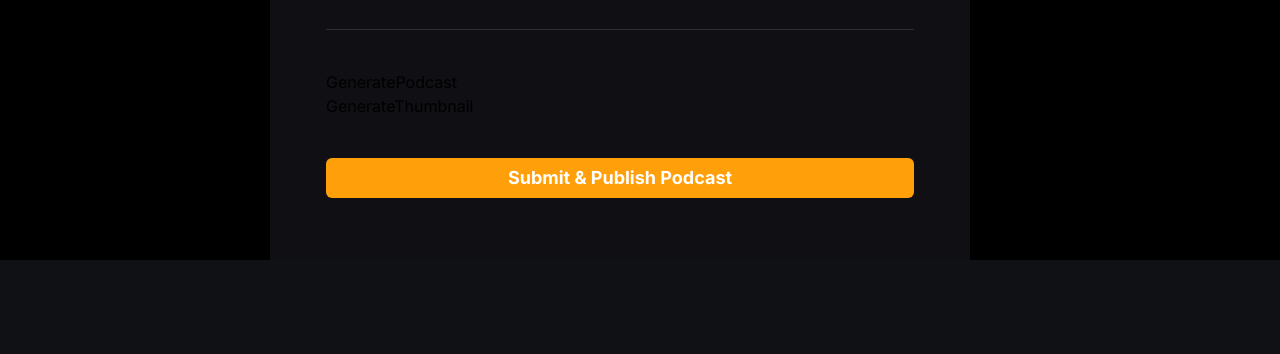
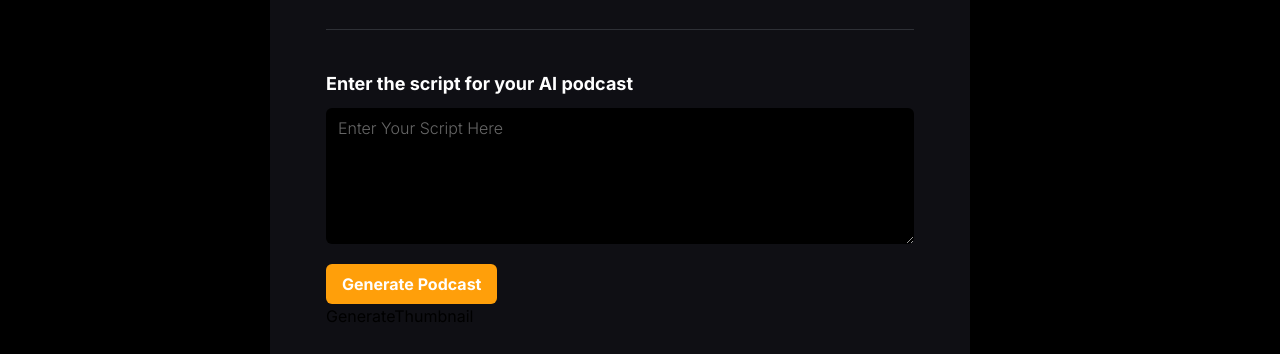
Before and after one commit to ddssamu3l/Podify-AI_Saas_podcast, a Next.js app: page /create-podcast in a window 1280 px wide. Shown: the part 540-894 px from the top of the page. Before the commit the page ends 800 px from the top, so only its background shows below. Built offline with nearby package versions, Linux system fonts and the light colour scheme; no server answers.

Commit message:
Generate Podcast implemented

```diff
--- a/app/(root)/create-podcast/page.tsx
+++ b/app/(root)/create-podcast/page.tsx
@@ -28,8 +28,8 @@ import { Input } from "@/components/ui/input"
 import { cn } from "@/lib/utils"
 import { useState } from "react"
 import { Textarea } from "@/components/ui/textarea"
-import GeneratePodcast from "@/components/ui/GeneratePodcast"
-import GenerateThumbnail from "@/components/ui/GenerateThumbnail"
+import GeneratePodcast from "@/components/GeneratePodcast"
+import GenerateThumbnail from "@/components/GenerateThumbnail"
 import { Loader } from "lucide-react"
 import { Id } from "@/convex/_generated/dataModel"
 
@@ -87,7 +87,7 @@ const CreatePodcast = () => {
                 <FormItem className = "flex flex-col gap-2.5">
                   <FormLabel className = "md:text-lg text-md font-bold text-white-1">Podcast Title</FormLabel>
                   <FormControl>
-                    <Input className = "input-class focus-visible:ring-yellow" placeholder="What would you like to name your podcast?" {...field} />
+                    <Input className = "input-class focus-visible:ring-offset-yellow" placeholder="What would you like to name your podcast?" {...field} />
                   </FormControl>
                   <FormMessage className = "text-white-1"/>
                 </FormItem>
@@ -111,10 +111,10 @@ const CreatePodcast = () => {
                 />
               </div>
               <Select onValueChange={(value) => setVoiceType(value)}>
-                <SelectTrigger className={cn('capitalize md:text-lg text-md w-full border-none bg-black-0 text-white-3')}>
+                <SelectTrigger className={cn('capitalize md:text-lg text-md w-full border-none bg-black-0 text-white-3 focus:ring-offset-yellow')}>
                   <SelectValue className=" placeholder:text-white-3" placeholder="Select Voice" />
                 </SelectTrigger>
-                <SelectContent className = "md:text-lg text-md border-none bg-black-0 text-white-1 focus:ring-yellow">
+                <SelectContent className = "md:text-lg text-md border-none bg-black-0 text-white-1 focus:ring-offset-yellow">
                   {VoiceCategories.map((category) => (
                     <SelectItem key = {category} value = {category} className = "capitalize focus:bg-yellow">
                       {category}
@@ -131,7 +131,7 @@ const CreatePodcast = () => {
               </Select>
             </div>
 
-            {/*============================= SELECT AI VOICE ================================*/}
+            {/*============================= Podcast Description ================================*/}
             <FormField
               control={form.control}
               name="podcastDescription"
@@ -139,7 +139,7 @@ const CreatePodcast = () => {
                 <FormItem className = "flex flex-col gap-2.5">
                   <FormLabel className = "md:text-lg text-md font-bold text-white-1">Description</FormLabel>
                   <FormControl>
-                    <Textarea className = "input-class focus-visible:ring-yellow" placeholder="Write a short description for your AI podcast" {...field} />
+                    <Textarea className = "input-class focus-visible:ring-offset-yellow" placeholder="Write a short description for your AI podcast" {...field} />
                   </FormControl>
                   <FormMessage className = "text-white-1"/>
                 </FormItem>
@@ -148,14 +148,22 @@ const CreatePodcast = () => {
           </div>
 
           <div className = "flex flex-col pt-10">
-              <GeneratePodcast />
+              <GeneratePodcast
+                setAudioStorageId={setAudioStorageId}
+                setAudio={setAudioURL}
+                voiceType={voiceType}
+                audio={audioURL}
+                voicePrompt={voicePrompt}
+                setVoicePrompt={setVoicePrompt}
+                setAudioDuration={setAudioDuration}
+              />
 
               <GenerateThumbnail />
 
               <div className = "mt-10 w-full">
                 <Button
                 type = "submit"
-                className = "md:text-lg text-md w-full bg-yellow py-4 font-bold text-white-1 transition-all duration-500 hover:bg-black-0 hover:border hover:border-yellow"
+                className = "md:text-lg text-md w-full bg-yellow py-4 font-bold text-white-1 transition-all duration-500 hover:bg-black-0 hover:border hover:border-yellow transition-all"
                 >
                   {isSubmitting ? (
                     <>
--- a/app/(root)/layout.tsx
+++ b/app/(root)/layout.tsx
@@ -1,6 +1,6 @@
-import LeftSidebar from "@/components/ui/LeftSidebar";
-import MobileNav from "@/components/ui/Mobilenav";
-import RightSidebar from "@/components/ui/RightSidebar";
+import LeftSidebar from "@/components/LeftSidebar";
+import MobileNav from "@/components/MobileNav";
+import RightSidebar from "@/components/RightSidebar";
 import type { Metadata } from "next";
 import Image from "next/image";
 
--- a/app/(root)/page.tsx
+++ b/app/(root)/page.tsx
@@ -1,6 +1,6 @@
 "use client";
 import { podcastData } from '@/data';
-import PodcastCard from "@/components/ui/PodcastCard";
+import PodcastCard from "@/components/PodcastCard";
 import { useQuery } from "convex/react";
 import { api } from "@/convex/_generated/api";
 
--- /dev/null
+++ b/components/GeneratePodcast.tsx
@@ -0,0 +1,88 @@
+import React, { useState } from 'react'
+import {GeneratePodcastProps} from "@/types/index"
+import { Label } from './ui/label'
+import { Textarea } from './ui/textarea'
+import { Button } from './ui/button'
+import { Loader } from 'lucide-react'
+
+const useGeneratePodcast = (props: GeneratePodcastProps) => {
+  // logic for podcast generation
+  const [isGenerating, setIsGenerating] = useState(false)
+
+  const generatePodcast = async () => {
+    setIsGenerating(true);
+    props.setAudio('');
+    // just a safety check to see if the prompt is there
+    if(!props.voicePrompt){
+      // TODO: show error message
+      return setIsGenerating(false);
+    }
+
+    try{
+      /*const response = await getPodcastAudio({
+        voice: props.voiceType,
+        input: voicePrompt,
+      })*/
+    }catch (e){
+      console.log('Error while generating podcast in GeneratePodcast.tsx', e);
+      // TODO: show error message
+      setIsGenerating(false);
+    }
+  }
+  return{isGenerating, generatePodcast}
+}
+
+const GeneratePodcast = (
+  props: GeneratePodcastProps) => {
+
+    const {isGenerating, generatePodcast} = useGeneratePodcast(props);
+  return (
+    <div>
+      {/*============================= PROMPT SCRIPT ================================ */}
+      <div className = "flex flex-col gap-2.5">
+        <Label className = "md:text-lg text-md font-bold text-white-1">
+          Enter the script for your AI podcast
+        </Label>
+
+        <Textarea
+          className = "input-class font-light focus-visible:ring-offset-yellow"
+          placeholder = "Enter your script here"
+          rows={5}
+          value={props.voicePrompt}
+          onChange={(e) => props.setVoicePrompt(e.target.value)}
+        />
+      </div>
+      {/*==============================  */}
+      <div className = "mt-5 w-full max-w-[200px]">
+        <Button
+          type = "submit"
+          className = "text-md bg-yellow py-4 font-bold text-white-1 transition-all hover:bg-black-0 hover:border hover:border-yellow"
+          >
+            {isGenerating ? (
+              <>
+                Generating...
+                <Loader size={20} className = "animate-spin ml-2"/>
+              </>
+            ) : (
+              <>
+                Generate Podcast
+              </>
+            )}
+        </Button>
+      </div>
+
+      {/* If the audio is generated, the show an audio tag and play the podcast automatically*/}
+      {props.audio && (
+        <audio
+          controls
+          src={props.audio}
+          autoPlay
+          className = "mt-5"
+          onLoadedMetadata={(e) => props.setAudioDuration(e.currentTarget.duration)}
+        />
+      )}
+    </div>
+  )
+}
+
+export default GeneratePodcast
--- a/components/ui/GeneratePodcast.tsx
+++ /dev/null
@@ -1,9 +0,0 @@
-import React from 'react'
-
-const GeneratePodcast = () => {
-  return (
-    <div>GeneratePodcast</div>
-  )
-}
-
-export default GeneratePodcast
```
Also changed, not shown: types/index.ts (added, +137 -0 lines), components/GenerateThumbnail.tsx (renamed from components/ui/GenerateThumbnail.tsx), components/LeftSidebar.tsx (renamed from components/ui/LeftSidebar.tsx), components/MobileNav.tsx (renamed from components/ui/MobileNav.tsx), components/PodcastCard.tsx (renamed from components/ui/PodcastCard.tsx), components/RightSidebar.tsx (renamed from components/ui/RightSidebar.tsx).
